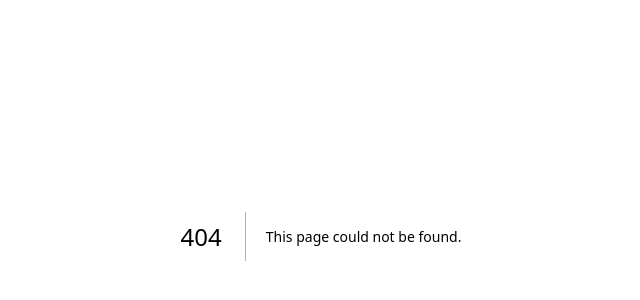
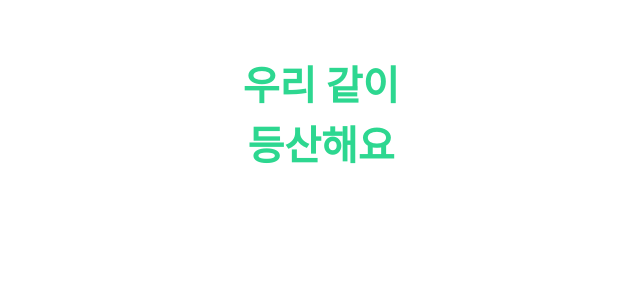
Before and after one commit to impact-girin/girin-front, a Next.js app: page / in a window 1280 px wide. Before the commit this address had no page. Shown: the part 164-464 px from the top of the page, without its empty margins (319-959 px from the left). Built offline with nearby package versions, Linux system fonts and the light colour scheme.

Commit message:
onboarding

```diff
--- /dev/null
+++ b/src/app/page.jsx
@@ -0,0 +1,20 @@
+'use client'
+
+import { Flex, Text } from "@chakra-ui/react";
+import { useEffect } from "react";
+
+export default function Home() {
+  useEffect(e => {
+    setTimeout(() => {
+      // window.location.href = '/'
+    }, 5000);
+  }, [])
+  return (
+    <Flex height={'70vh'} alignItems={'center'} justifyContent={'center'}>
+      <Text color={'#2DD790'} fontSize={'40px'} textAlign={'center'} fontWeight={'bold'}>
+        우리 같이<br />
+        등산해요
+      </Text>
+    </Flex>
+  );
+}
```
